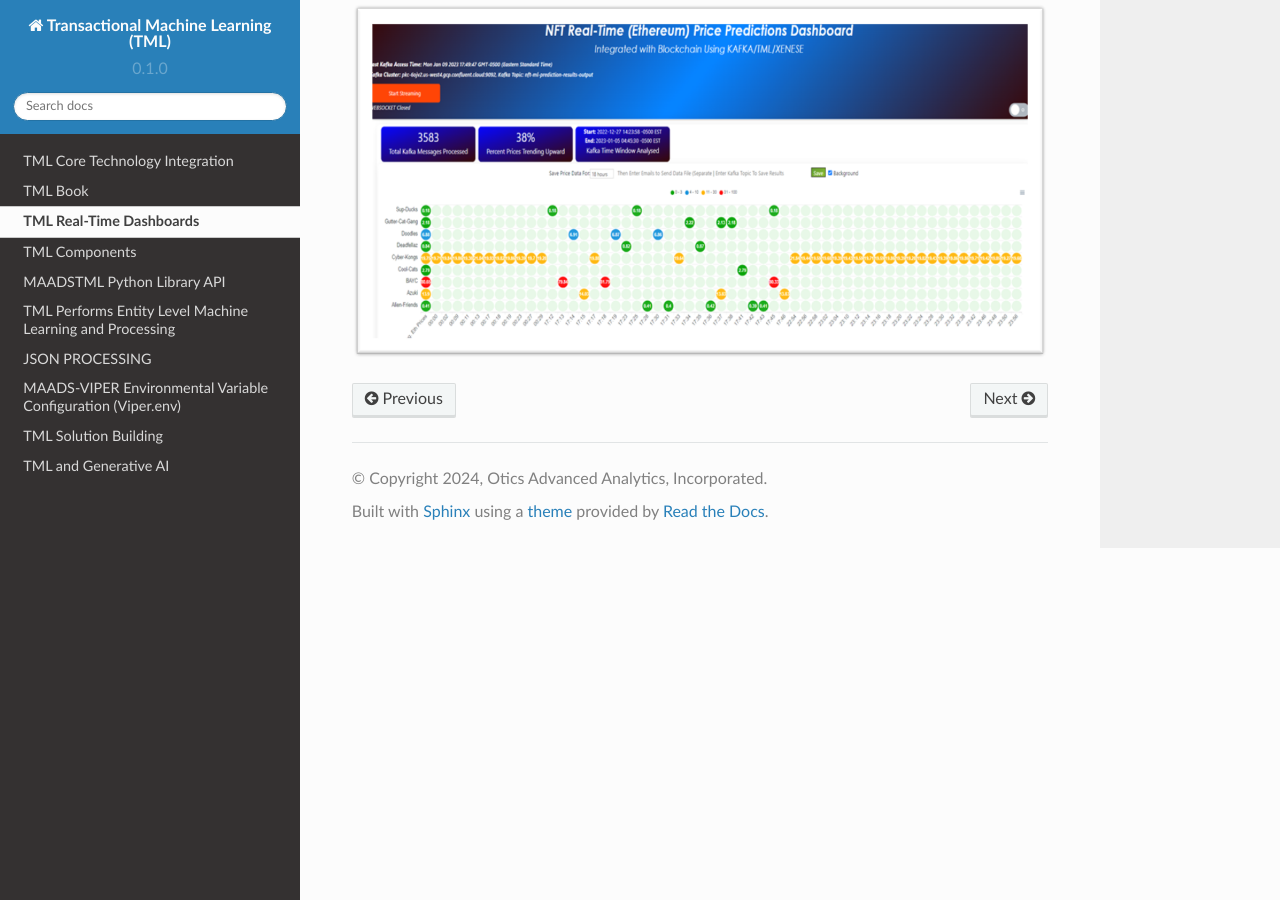
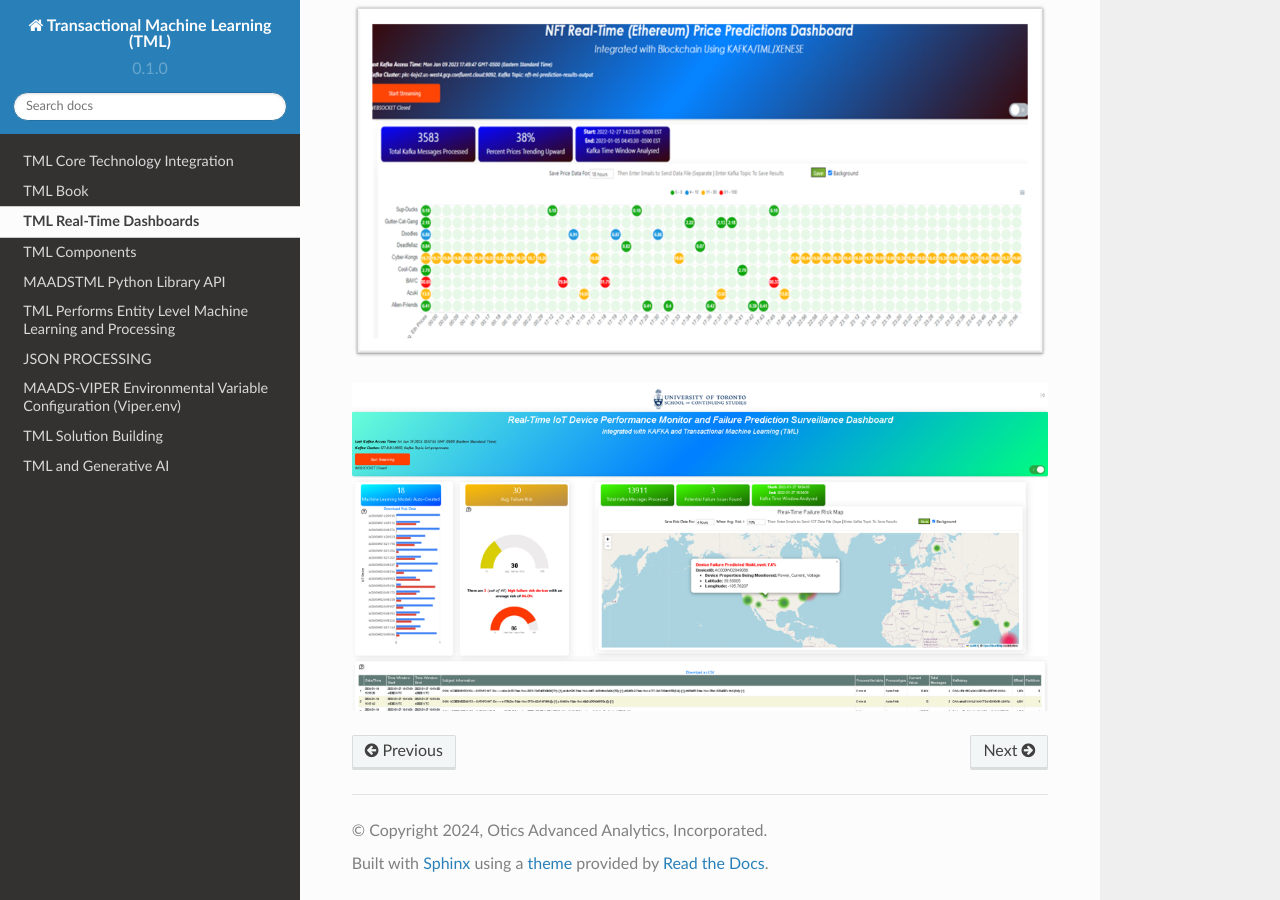
Before and after one commit to smaurice101/readthedocs, a Sphinx documentation site: the page built from docs/source/dashboards.rst, in a window 1280 px wide and 900 px high, scrolled down 1173 px. Built offline with Sphinx 7.4.7 and the Read the Docs theme 2.0.0, drawn with Linux system fonts in a browser that asks for light colours.

Commit message:
Update dashboards.rst

```diff
--- a/docs/source/dashboards.rst
+++ b/docs/source/dashboards.rst
@@ -15,3 +15,5 @@
 .. figure:: d2.png
 
 .. figure:: d3.png
+
+.. figure:: d4.png
```
